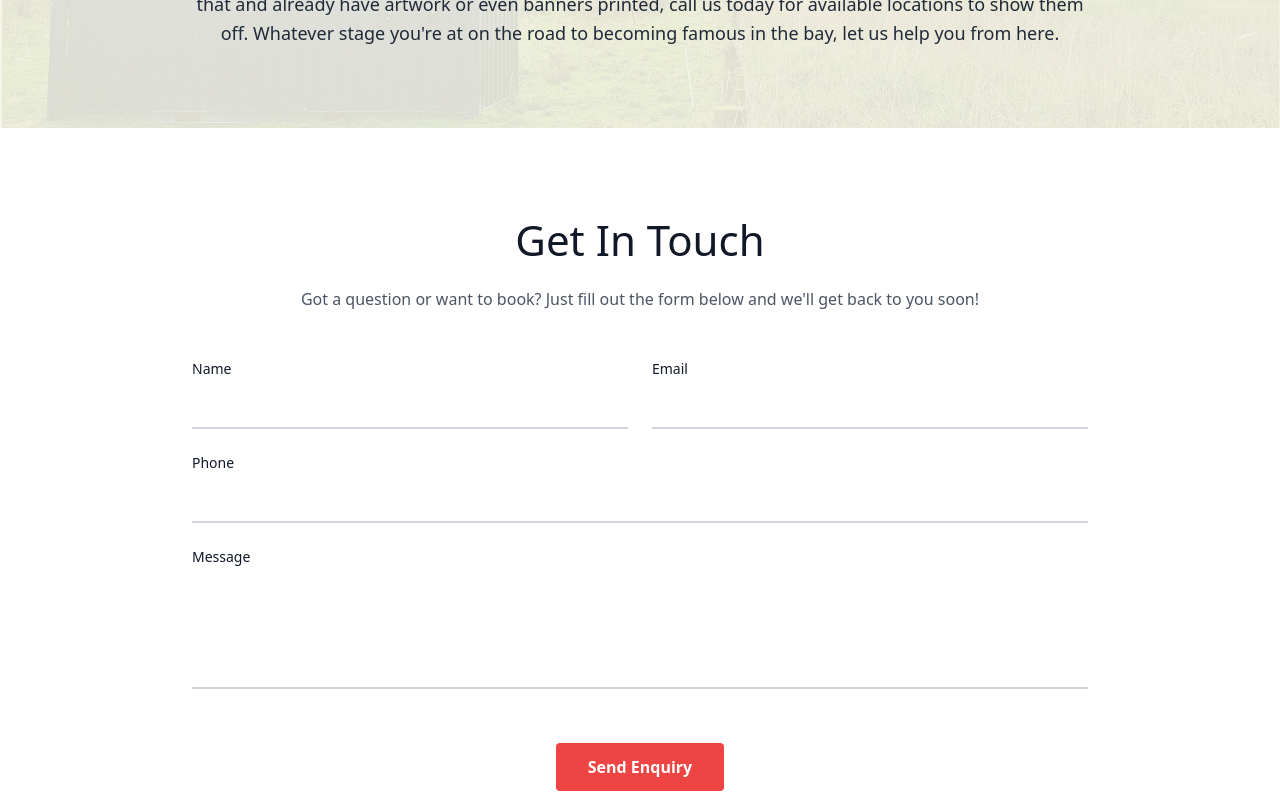
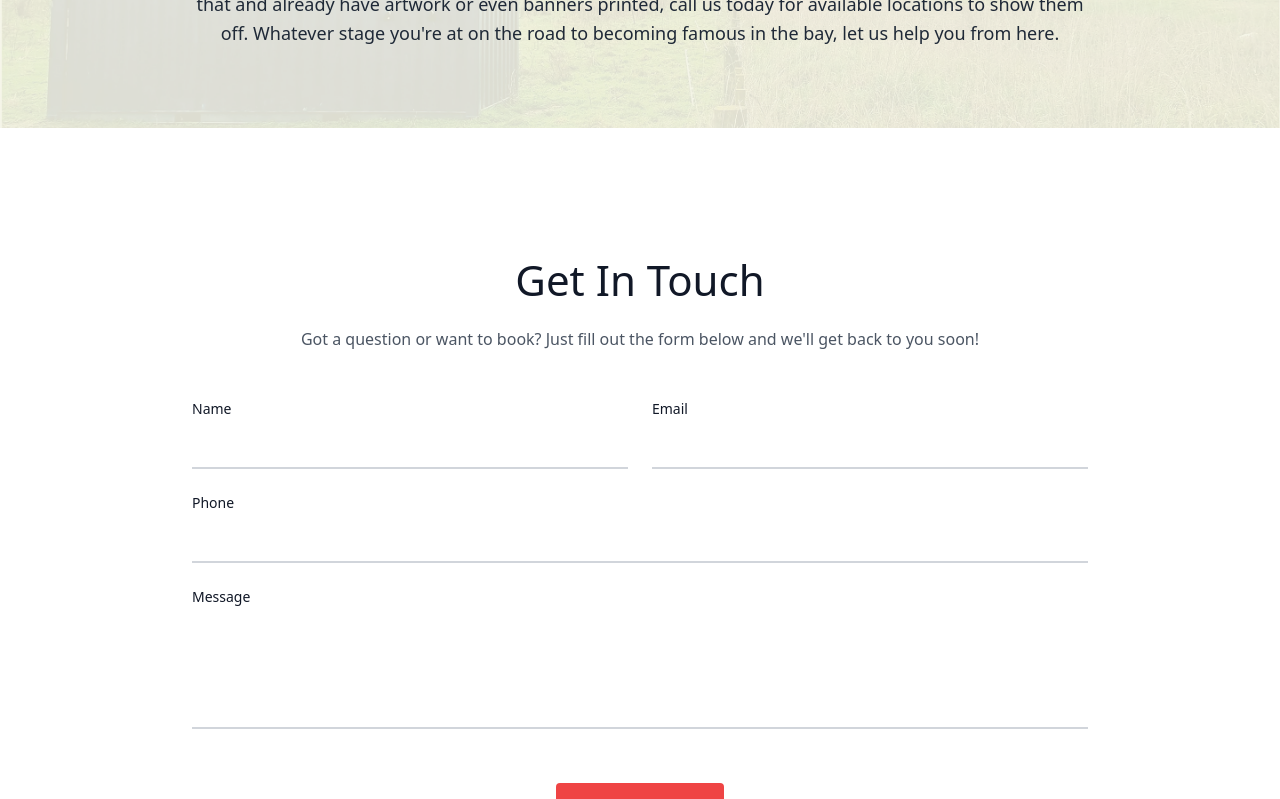
Before and after one commit to ramki0202/baybillboards, a Next.js app: page / in a window 1280 px wide. Shown: the part 2460-3259 px from the top of the page. Built offline with nearby package versions, Linux system fonts and the light colour scheme.

Commit message:
Update padding in IdeaSection for improved layout consistency

```diff
--- a/components/IdeaSection.tsx
+++ b/components/IdeaSection.tsx
@@ -2,7 +2,7 @@ import React from "react";
 
 const IdeaSection = () => {
   return (
-    <section className="py-20 px-6 bg-white" id="enquire">
+    <section className="py-[60px] lg:py-[120px] px-6 bg-white" id="enquire">
       <div className="max-w-4xl mx-auto">
         <h2
           className="text-center mb-4"
```
